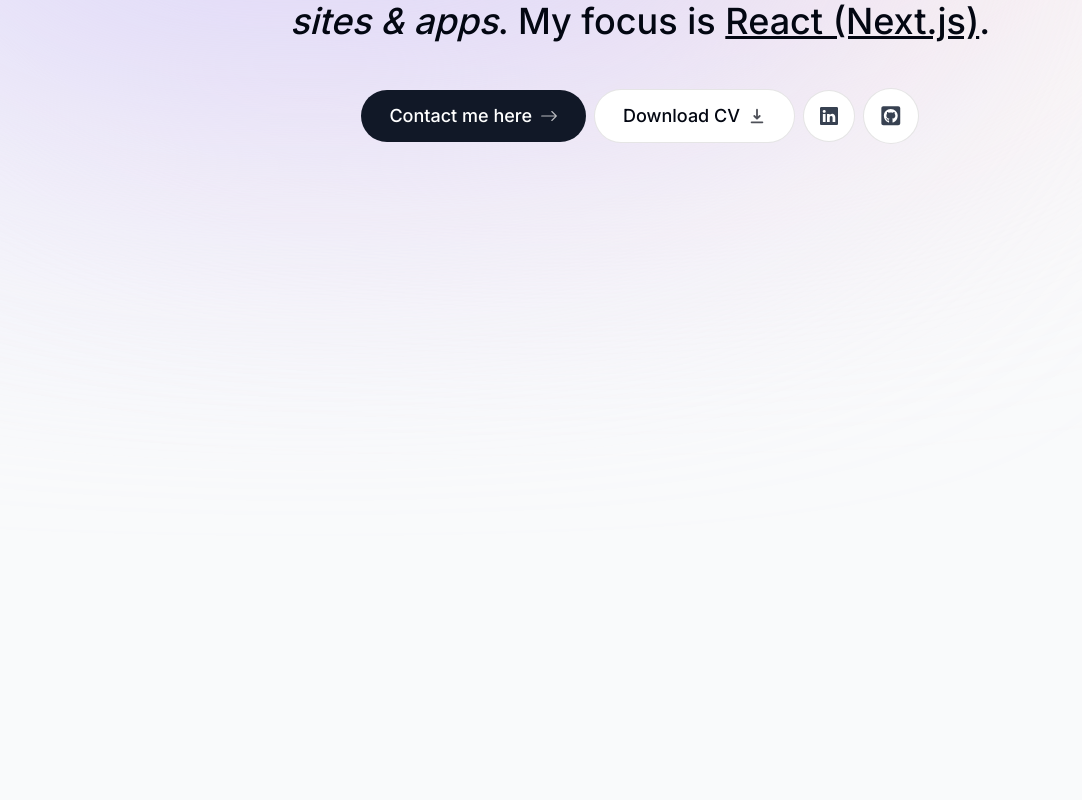
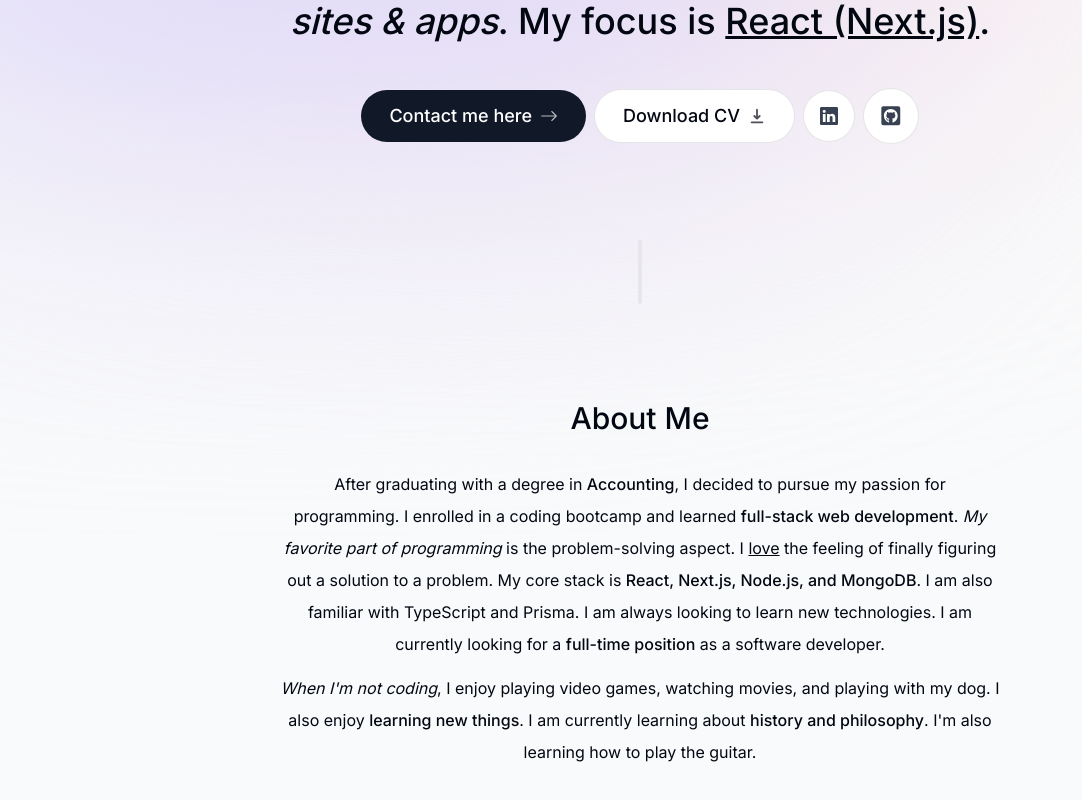
Before and after one commit to EduartePaiva/portfolio, a Next.js app: page / in a window 1280 px wide. Shown: the part 370-1170 px from the top of the page, without its empty margins (0-1082 px from the left). Built offline with nearby package versions, Linux system fonts and the light colour scheme.

Commit message:
about me section

```diff
--- a/app/page.tsx
+++ b/app/page.tsx
@@ -1,9 +1,13 @@
+import About from "@/components/about";
 import Intro from "@/components/intro";
+import SectionDivider from "@/components/section-divider";
 
 export default function Home() {
     return (
         <main className="flex flex-col items-center px-4">
             <Intro />
+            <SectionDivider />
+            <About />
         </main>
     );
 }
--- /dev/null
+++ b/components/about.tsx
@@ -0,0 +1,44 @@
+"use client";
+
+import { motion } from "framer-motion";
+import SectionHeading from "./section-heading";
+
+export default function About() {
+    return (
+        <motion.section
+            initial={{ opacity: 0, y: 100 }}
+            animate={{ opacity: 1, y: 0 }}
+            transition={{ delay: 0.175 }}
+            className="mb-28 max-w-[45rem] text-center leading-8 sm:mb-40"
+        >
+            <SectionHeading>about me</SectionHeading>
+            <p className="mb-3">
+                After graduating with a degree in{" "}
+                <span className="font-medium">Accounting</span>, I decided to
+                pursue my passion for programming. I enrolled in a coding
+                bootcamp and learned{" "}
+                <span className="font-medium">full-stack web development</span>.{" "}
+                <span className="italic">My favorite part of programming</span>{" "}
+                is the problem-solving aspect. I{" "}
+                <span className="underline">love</span> the feeling of finally
+                figuring out a solution to a problem. My core stack is{" "}
+                <span className="font-medium">
+                    React, Next.js, Node.js, and MongoDB
+                </span>
+                . I am also familiar with TypeScript and Prisma. I am always
+                looking to learn new technologies. I am currently looking for a{" "}
+                <span className="font-medium">full-time position</span> as a
+                software developer.
+            </p>
+            <p>
+                <span className="italic">When I&apos;m not coding</span>, I
+                enjoy playing video games, watching movies, and playing with my
+                dog. I also enjoy{" "}
+                <span className="font-medium">learning new things</span>. I am
+                currently learning about{" "}
+                <span className="font-medium">history and philosophy</span>.
+                I&apos;m also learning how to play the guitar.
+            </p>
+        </motion.section>
+    );
+}
--- a/components/intro.tsx
+++ b/components/intro.tsx
@@ -44,7 +44,7 @@ export default function Intro() {
                 </div>
             </div>
 
-            <motion.p
+            <motion.h1
                 initial={{ opacity: 0, y: 100 }}
                 animate={{ opacity: 1, y: 0 }}
                 className="mb-10 mt-4 px-4 text-2xl font-medium !leading-[1.5] sm:text-4xl"
@@ -57,7 +57,7 @@ export default function Intro() {
                 experience. I enjoy building{" "}
                 <span className="italic">sites & apps</span>. My focus is{" "}
                 <span className="underline">React (Next.js)</span>.
-            </motion.p>
+            </motion.h1>
 
             <motion.div
                 initial={{ opacity: 0, y: 100 }}
--- /dev/null
+++ b/components/section-divider.tsx
@@ -0,0 +1,13 @@
+"use client";
+
+import { motion } from "framer-motion";
+export default function SectionDivider() {
+    return (
+        <motion.div
+            initial={{ opacity: 0, y: 100 }}
+            animate={{ opacity: 1, y: 0 }}
+            transition={{ delay: 0.125 }}
+            className="bg-gray-200 my-24 h-16 w-1 rounded-full hidden sm:block"
+        ></motion.div>
+    );
+}
--- /dev/null
+++ b/components/section-heading.tsx
@@ -0,0 +1,7 @@
+export default function SectionHeading({
+    children,
+}: Readonly<{
+    children: React.ReactNode;
+}>) {
+    return <h2 className="text-3xl font-medium capitalize mb-8">{children}</h2>;
+}
```
Also changed, not shown: 1 other file (tests, documents, lock files or other folders).
